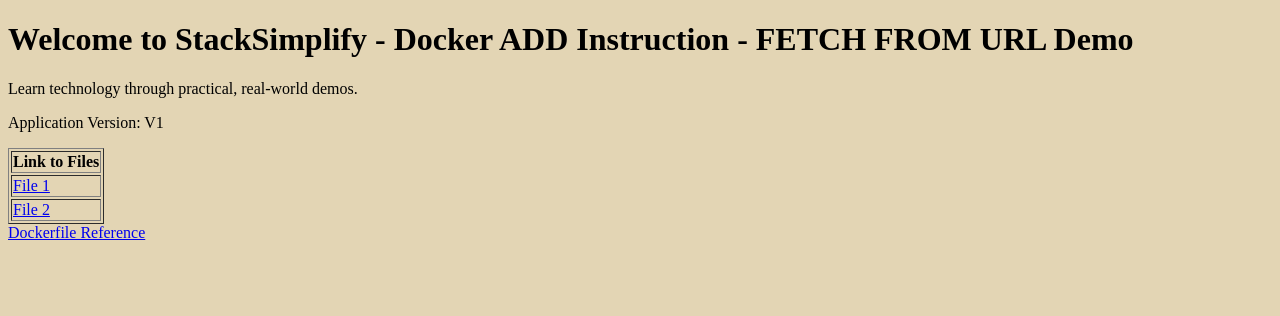
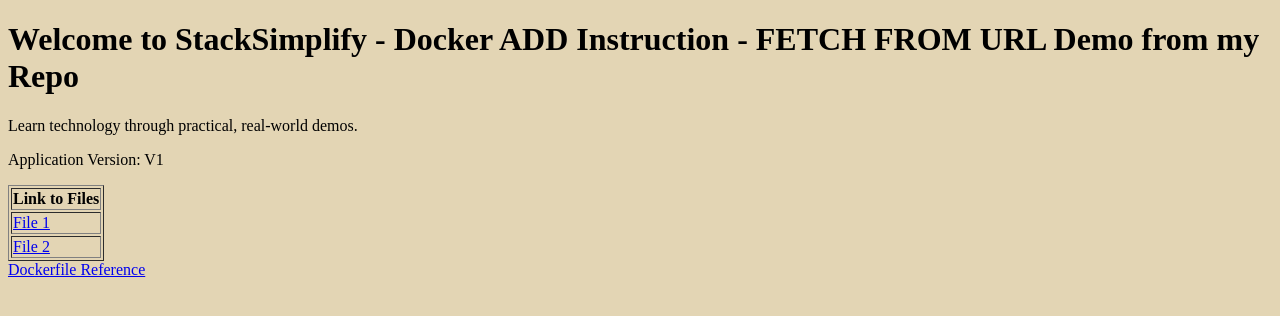
Before and after one commit to ajay426344/docker-add-fetch-url-demo, a plain HTML site: page docs/index.html in a window 1280 px wide. Drawn offline with Linux system fonts and the light colour scheme.

Commit message:
Update index.html

```diff
--- a/docs/index.html
+++ b/docs/index.html
@@ -1,7 +1,7 @@
 <!DOCTYPE html>
 <html>
   <body style='background-color:rgb(227, 213, 180);'>
-    <h1>Welcome to StackSimplify - Docker ADD Instruction - FETCH FROM URL Demo</h1>
+    <h1>Welcome to StackSimplify - Docker ADD Instruction - FETCH FROM URL Demo from my Repo</h1>
     <p>Learn technology through practical, real-world demos.</p>
     <p>Application Version: V1</p>
 
```
